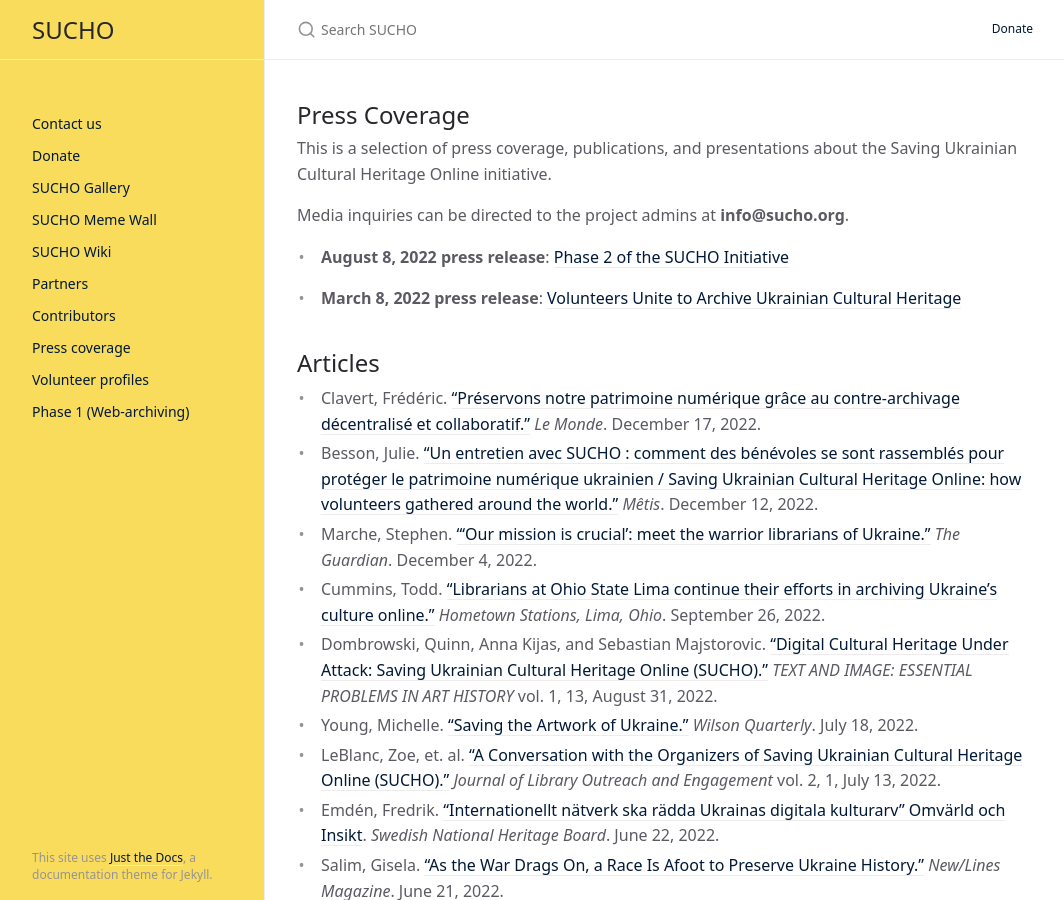
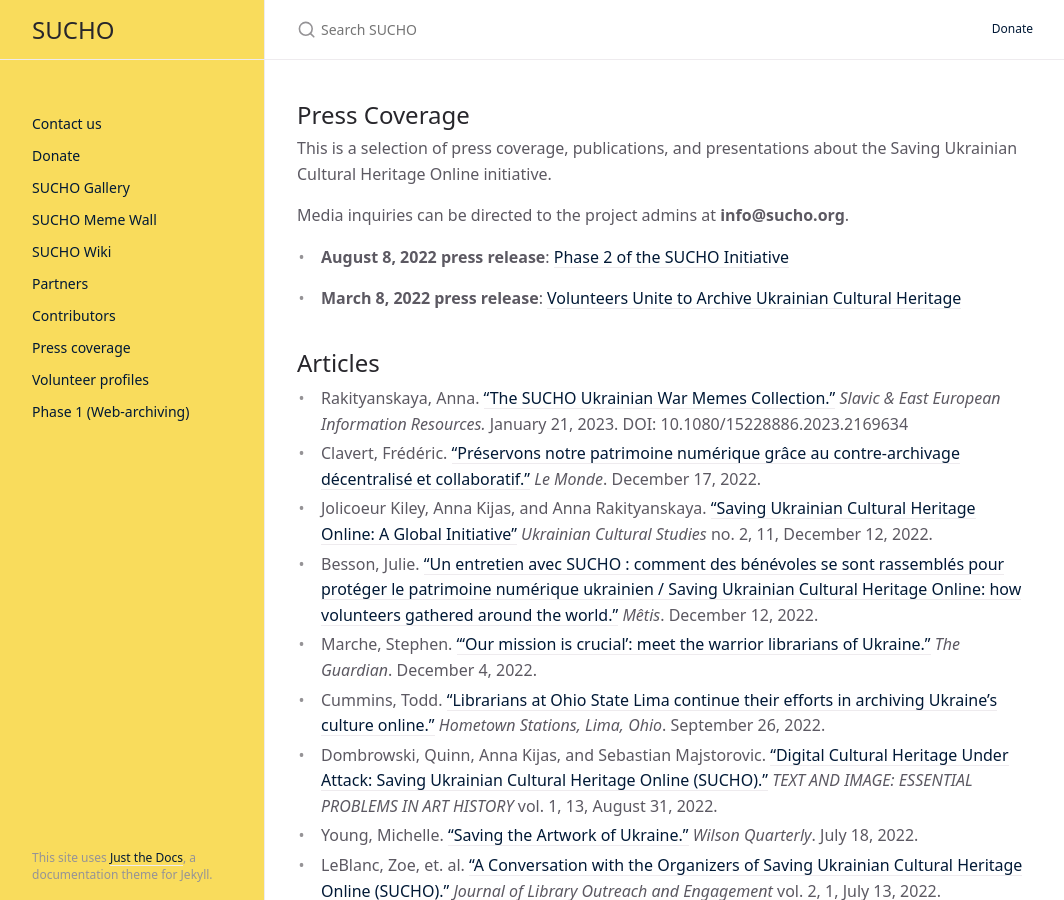
Before and after one commit to sucho-archiving/sucho-archiving.github.io, a Jekyll site: the page built from press.md, in a window 1280 px wide and 900 px high. Shown: the whole window, without its empty margins (107-1171 px from the left). Built offline with Jekyll 4.4.1, drawn with Linux system fonts in a browser that asks for light colours.

Commit message:
updated article citations

```diff
--- a/press.md
+++ b/press.md
@@ -14,7 +14,9 @@
 - **March 8, 2022 press release**: [Volunteers Unite to Archive Ukrainian Cultural Heritage](/press-release-20220308-volunteers-unite)
 
 ## Articles
+- Rakityanskaya, Anna. ["The SUCHO Ukrainian War Memes Collection."](https://doi.org/10.1080/15228886.2023.2169634) *Slavic & East European Information Resources.* January 21, 2023. DOI: 10.1080/15228886.2023.2169634
 - Clavert, Frédéric. ["Préservons notre patrimoine numérique grâce au contre-archivage décentralisé et collaboratif."](https://www.lemonde.fr/idees/article/2022/12/17/preservons-notre-patrimoine-numerique-grace-au-contre-archivage-decentralise-et-collaboratif_6154820_3232.html) *Le Monde*. December 17, 2022.
+- Jolicoeur Kiley, Anna Kijas, and Anna Rakityanskaya. ["Saving Ukrainian Cultural Heritage Online: A Global Initiative"](http://www.ucs-univ.kiev.ua/index.php/en/2-uncategorised/461-jolicoeur-kijas-rakityanskaya-11-1) *Ukrainian Cultural Studies* no. 2, 11, December 12, 2022.
 - Besson, Julie. ["Un entretien avec SUCHO : comment des bénévoles se sont rassemblés pour protéger le patrimoine numérique ukrainien / Saving Ukrainian Cultural Heritage Online: how volunteers gathered around the world."](https://metis-lab.com/2022/12/12/un-entretien-avec-sucho-comment-des-benevoles-se-sont-rassembles-pour-proteger-le-patrimoine-numerique-ukrainien/) *Mêtis*. December 12, 2022.
 - Marche, Stephen. ["‘Our mission is crucial’: meet the warrior librarians of Ukraine."](https://www.theguardian.com/books/2022/dec/04/our-mission-is-crucial-meet-the-warrior-librarians-of-ukraine) *The Guardian*. December 4, 2022.
 - Cummins, Todd. ["Librarians at Ohio State Lima continue their efforts in archiving Ukraine's culture online."](https://www.hometownstations.com/news/librarians-at-ohio-state-lima-continue-their-efforts-in-archiving-ukraines-culture-online/article_8df74e9a-3dd8-11ed-8918-433c7331ecb2.html) *Hometown Stations, Lima, Ohio*. September 26, 2022.
```
